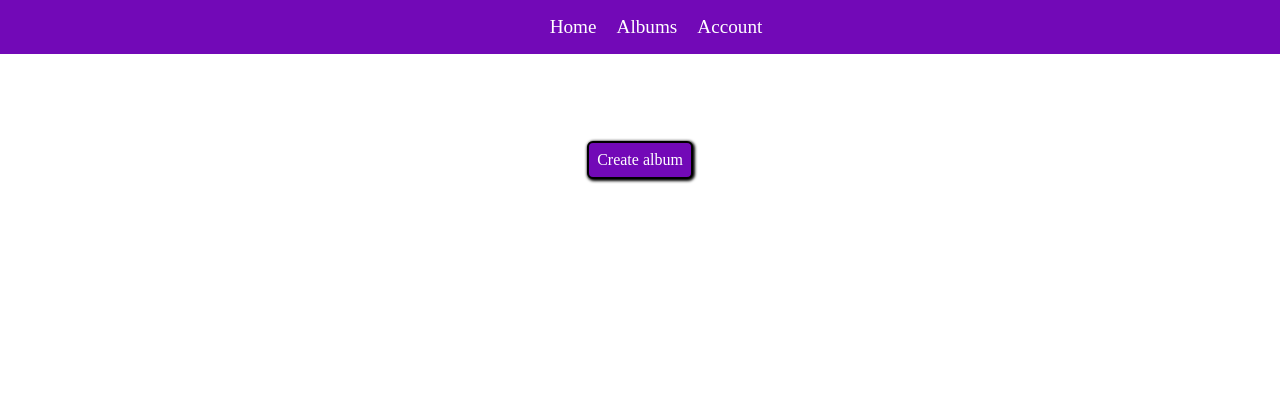
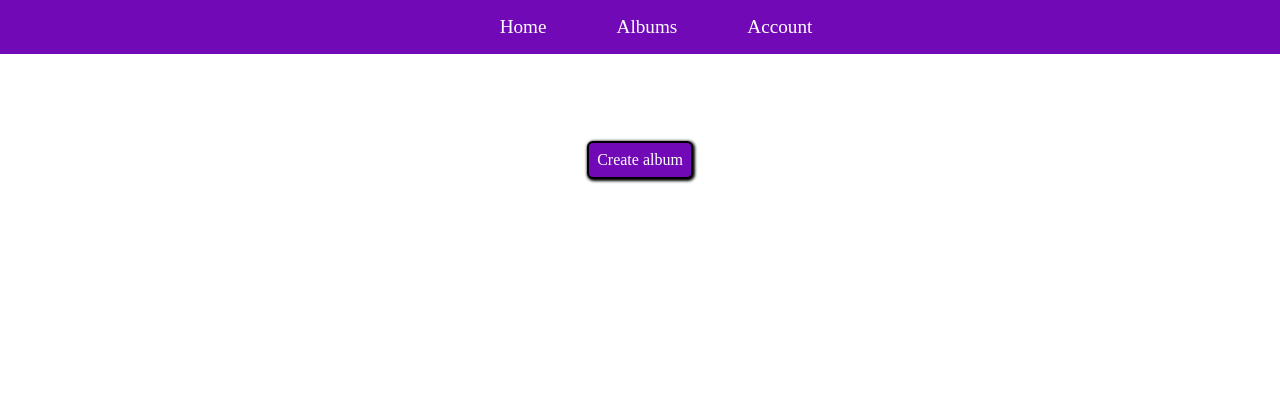
Before and after one commit to LostHopes/photo-album-practice, a Flask app: page /albums/ in a window 1280 px wide. Shown: the top 420 px of the page. Run offline with Flask 3, Linux system fonts and the light colour scheme; the visitor is signed in with stand-in values (Sample User, id 1); data comes from the database, SQL or seed files in the repository; data that the repository does not hold is empty; some libraries are stand-ins or nearby versions.

Commit message:
refactor: improved css styles

```diff
--- a/src/app/static/css/header.css
+++ b/src/app/static/css/header.css
@@ -12,7 +12,7 @@ header{
   display: flex;
   justify-content: center;
   flex-flow: row wrap;
-  gap: 20px;
+  gap: 70px;
   font-size: larger;
 }
 
--- a/src/app/static/css/main.css
+++ b/src/app/static/css/main.css
@@ -5,6 +5,10 @@ html,
 body {
   margin: 0;
   padding: 0;
+}
+
+main{
+  padding-bottom: 50px;
 }
 
 div[class^="alert-"] {
--- a/src/app/static/css/photos.css
+++ b/src/app/static/css/photos.css
@@ -3,10 +3,7 @@
   flex-flow: column wrap;
   justify-content: center;
   align-items: center;
-  place-self: center;
   min-height: 40vh;
-  margin-left: 10vw;
-  margin-right: 10vw;
 }
 
 .create-album a {
@@ -29,7 +26,7 @@
   justify-content: center;
   align-items: center;
   flex-flow: row wrap;
-  gap: 10vh;
+  gap: 5vh;
 }
 
 .album {
```
Also changed, not shown: src/app/static/css/home.css (+6 -2 lines).
